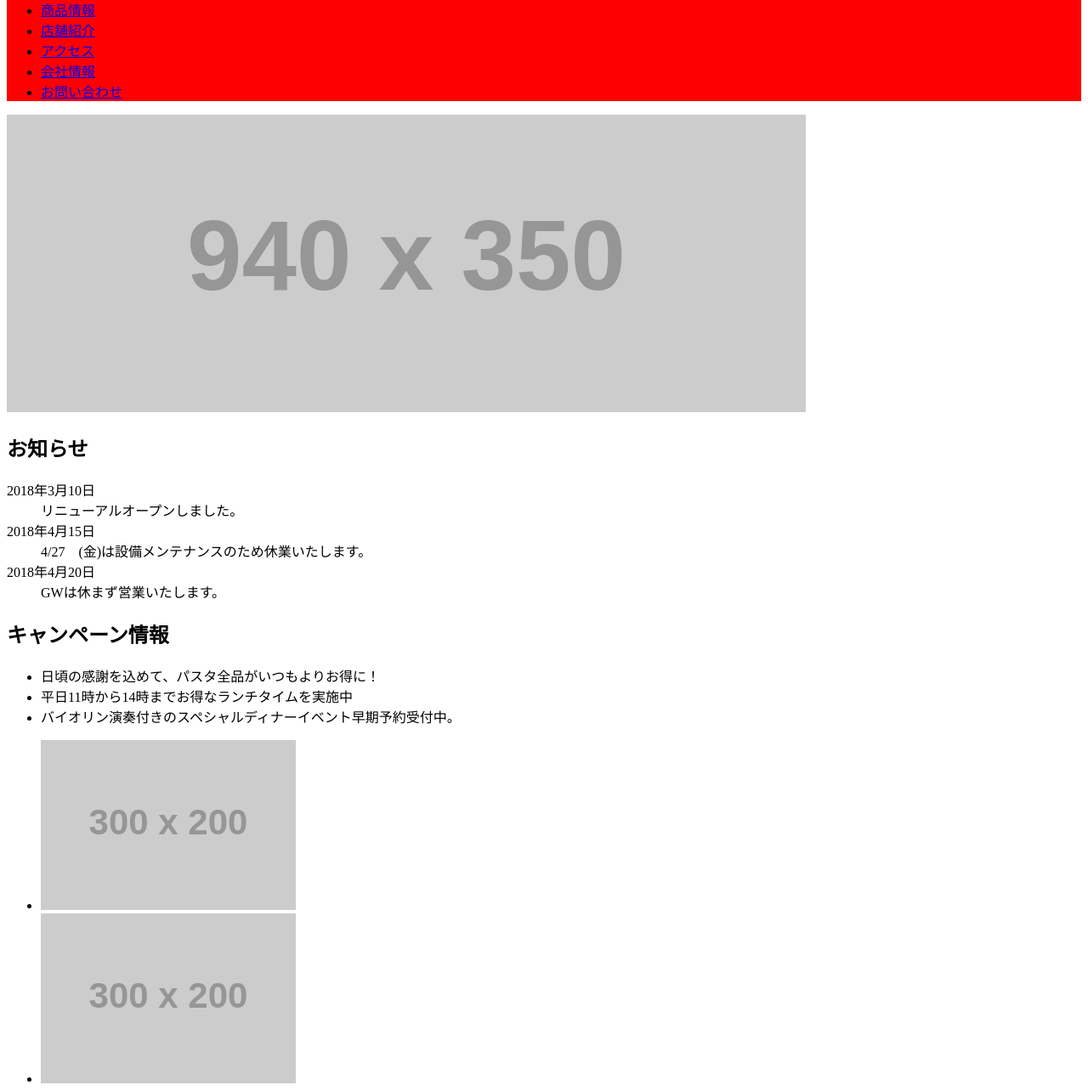
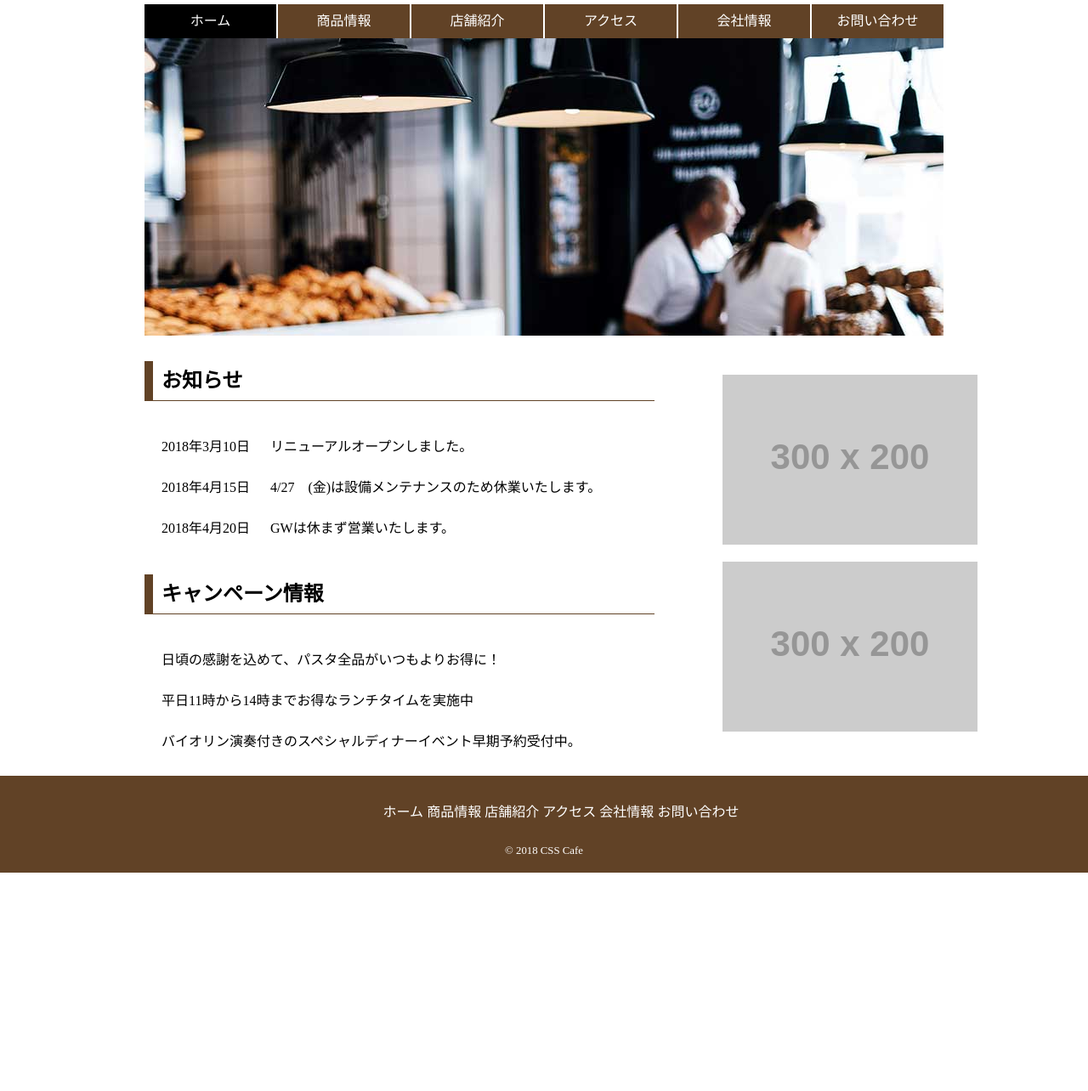
Before and after one commit to hangi4343/web_html, a plain HTML site: page index.html in a window 1280 px wide. Shown: the part 121-1405 px from the top of the page at 85% size. After the commit the page ends 1148 px from the top, so only its background shows below. Drawn offline with Linux system fonts and the light colour scheme; placeholder pictures from the web are drawn by us.

Commit message:
finish cafe

```diff
--- a/css/base.css
+++ b/css/base.css
@@ -7,8 +7,123 @@ body {
 /* header */
 header {
     border-top: 8px solid #614226;
-    background-color: red;
 }
 header h1 {
     font-size: 2.0em;
+    margin: 40px 0 30px 0;
+    text-align: center;
 }
+
+header nav ul {
+    width: 940px;
+    margin: 0 auto;
+    padding-left: 0;
+    list-style-type: none;
+}
+header nav ul li {
+    float: left;
+    width: 155px;
+    margin-right: 2px;
+    text-align: center;
+    height: 40px;
+    background-color: #614226;
+}
+header nav ul li:last-child {
+    margin-right: 0;
+}
+.clearfix::after {
+    content: "";
+    display: block;
+    clear: both;
+}
+header nav ul a {
+    display: block;
+    text-decoration: none;
+    color: #fff;
+    line-height: 40px;
+}
+header nav ul li :hover,
+header nav ul li :active,
+header nav ul li.current  {
+    background-color: #000;
+}
+
+main {
+    width: 940px;
+    margin: 0 auto;
+}
+
+main h2 {
+    font-size: 1.5em;
+    position: relative;
+    margin-bottom: 50px;
+    text-align: center;
+}
+#main_image {
+    margin-bottom: 30px;
+}
+#main_content {
+    float: left;
+    width: 600px;
+}
+#sidebar {
+    float: right;
+    width: 300px;
+}
+#home h2 {
+    font-size: 1.5em;
+    margin-top: 0;
+    margin-bottom: 30px;
+    padding: 5px 10px;
+    text-align: left;
+    border-bottom: 1px solid #614226;
+    border-left: 10px solid #614226;
+}
+
+#info dl {
+    margin-bottom: 30px;
+    margin-left: 20px;
+}
+#info dt {
+    float: left;
+    width: 8em;
+}
+#info dt,
+#info dd {
+    line-height: 3em;
+}
+#campaign li {
+    line-height: 3.0;
+    list-style-type: none;
+    margin-left: 20px;
+}
+#campaign ul {
+    padding-left: 0;
+}
+#sidebar ul li {
+    margin-bottom: 20px;
+    list-style-type: none;
+}
+footer {
+    padding: 15px;
+    text-align: center;
+    color: #fff;
+    background-color: #614226;
+}
+footer ul {
+    margin-bottom: 20px;
+}
+
+footer ul li {
+    display: inline
+}
+footer ul li a {
+    color: #fff;
+}
+footer ul li a {
+    text-decoration: none;
+}
+footer ul li a:hover,
+footer ul li a:active {
+    text-decoration: underline;
+}
--- a/index.html
+++ b/index.html
@@ -3,9 +3,11 @@
 
 <head>
     <meta charset="UTF-8">
+    <meta name="description" content="CSS Cafeの公式Webサイトです。商品情報、店舗紹介、アクセス、会社情報など">
+    <meta name="keywords" content="CSS Cafe、　カフェ、コーヒー">
     <meta name="viewport" content="width=device-width, initial-scale=1.0">
-    <!-- <link rel="stylesheet" href="/css/sanitize.css"> -->
-    <link rel="stylesheet" href="/css/base.css">
+    <link rel="stylesheet" href="css/sanitize.css">
+    <link rel="stylesheet" href="css/base.css">
     <title>CSS Cafe</title>
 </head>
 
@@ -25,7 +27,7 @@
     </header>
     <main class="clearfix">
         <div id="main_image">
-            <img src="https://via.placeholder.com/940x350" alt="CSS Cafe">
+            <img src="images/cafe.jpg" alt="CSS Cafe">
         </div>
         <div id="main_content">
             <section id="info">
@@ -47,13 +49,13 @@
                     <li>バイオリン演奏付きのスペシャルディナーイベント早期予約受付中。</li>
                 </ul>
             </section>
-            <aside id="sidebar">
-                <ul>
-                    <li><a href="#"><img src="https://via.placeholder.com/300x200" alt="バナー1"></a></li>
-                    <li><a href="#"><img src="https://via.placeholder.com/300x200" alt="バナー1"></a></li>
-                </ul>
-            </aside>
         </div>
+        <aside id="sidebar">
+            <ul>
+                <li><a href="#"><img src="https://via.placeholder.com/300x200" alt="バナー1"></a></li>
+                <li><a href="#"><img src="https://via.placeholder.com/300x200" alt="バナー1"></a></li>
+            </ul>
+        </aside>
     </main>
     <footer>
         <ul>
@@ -64,8 +66,8 @@
             <li><a href="#">会社情報</a></li>
             <li><a href="#">お問い合わせ</a></li>
         </ul>
+        <small>&copy; 2018 CSS Cafe</small>
     </footer>
-    <small>&copy; 2018 CSS Cafe</small>
 </body>
 
 </html>
```
Also changed, not shown: images/cafe.jpg (added).
